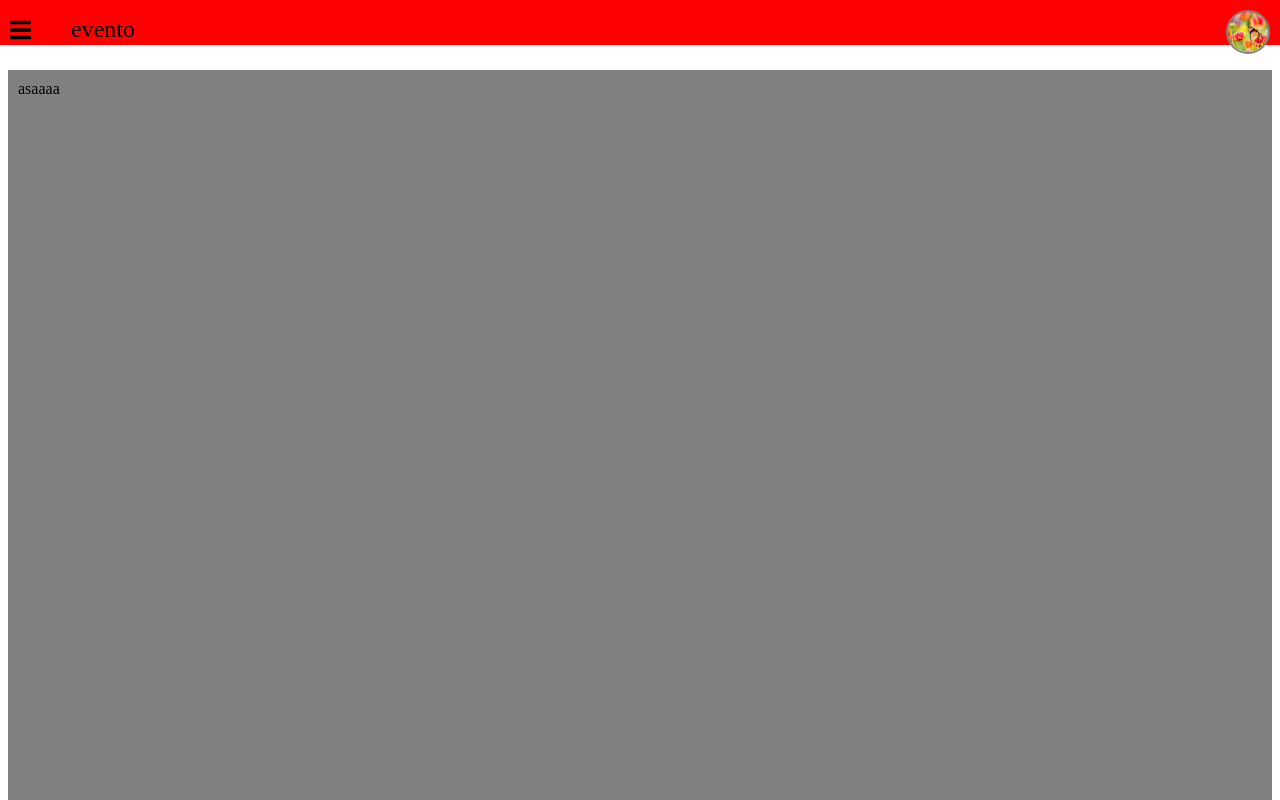
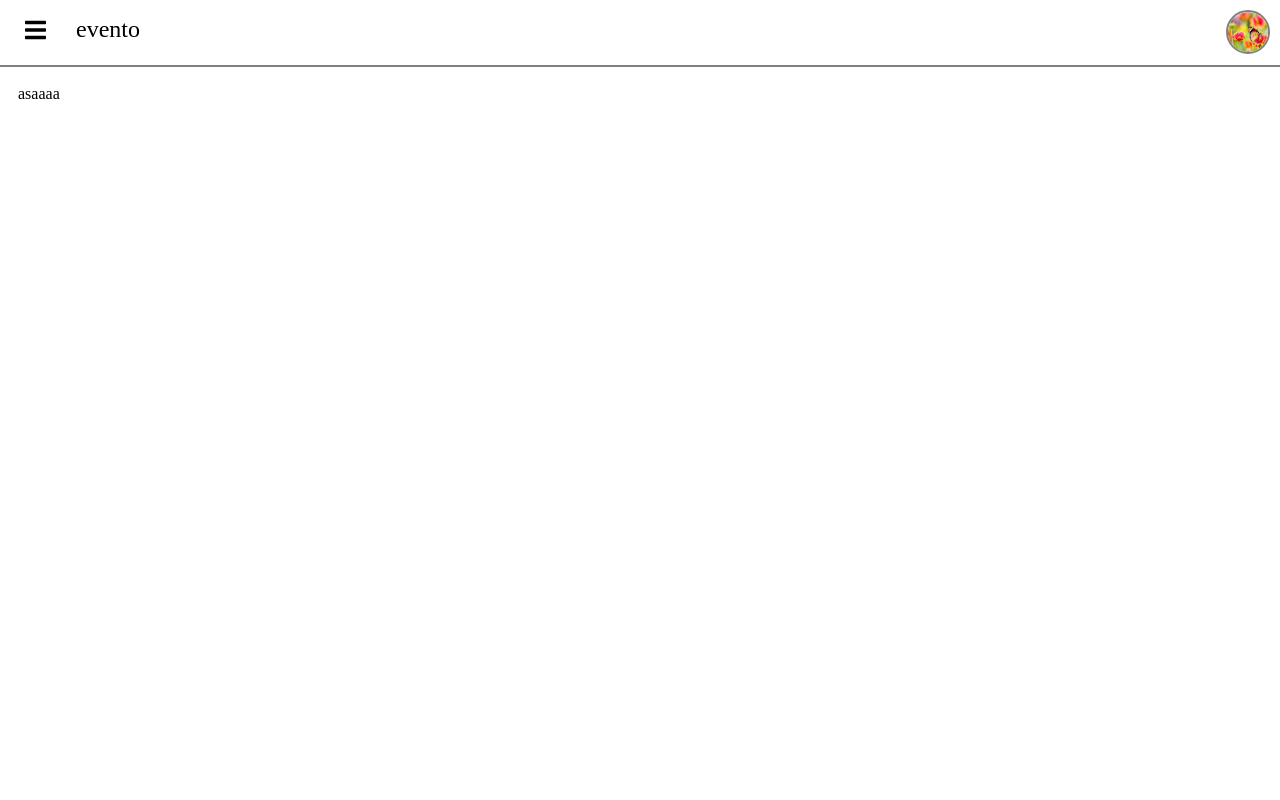
Before and after one commit to amirbrb/Jabulela, a Vue app: page / in a window 1280 px wide. Shown: the top 800 px of the page. Built offline with nearby package versions, Linux system fonts and the light colour scheme; what vue-resource would draw is missing.

Commit message:
fixed header

```diff
--- a/src/components/general/App.vue
+++ b/src/components/general/App.vue
@@ -27,10 +27,9 @@
   }
 
   .route-content{
-    background: gray;
-    margin-top: 70px;
+    margin-top: 75px;
     padding: 10px;
-    height: 150vh;
     overflow: auto;
+    height: 90vh;
   }
 </style>
--- a/src/components/general/HeaderNavigation.vue
+++ b/src/components/general/HeaderNavigation.vue
@@ -1,7 +1,7 @@
 <template>
   <div class="navigation-bar">
     <div class="header">
-      <font-awesome-icon icon="bars" class="button-small left" @click="toggleMenu"/>
+      <font-awesome-icon icon="bars" class="button-small left settings-menu" @click="toggleMenu"/>
       <div class="logo left">
         evento
       </div>
@@ -46,17 +46,25 @@
   .navigation-bar{
     font-size: 24px;
     padding: 10px;
-    height: 25px;
+    height: 45px;
     position: fixed;
     top: 0px;
     left: 0;
     width: 100%;
     z-index: 2;
-    background: red;
+    background: white;
+    border-bottom: 2px solid gray;
+  }
+
+  .header{
+    margin-left: 15px;
+  }
+
+  .settings-menu{
   }
 
   .logo{
-    margin-left: 40px;
+    margin-left: 30px;
     width: 150px;
     line-height: 38px;
   }
```
Also changed, not shown: 1 other file (tests, documents, lock files or other folders).
